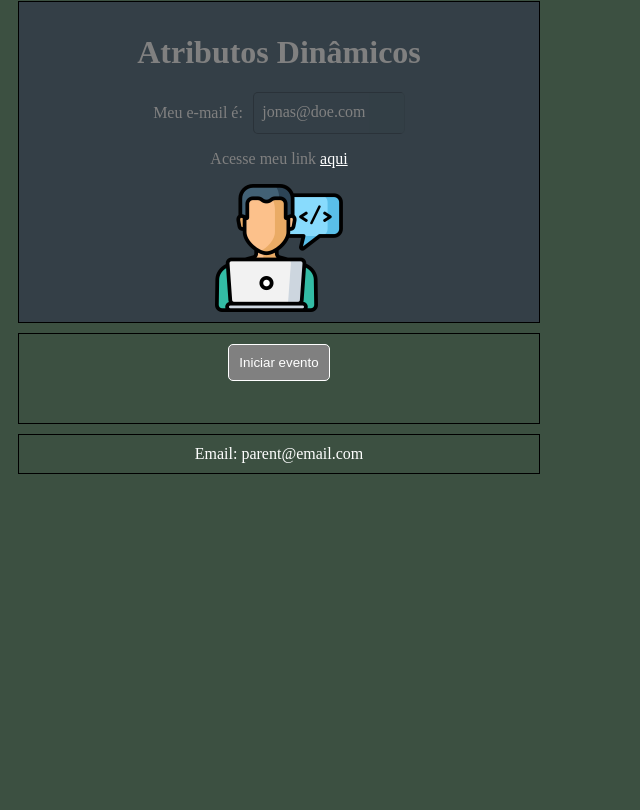
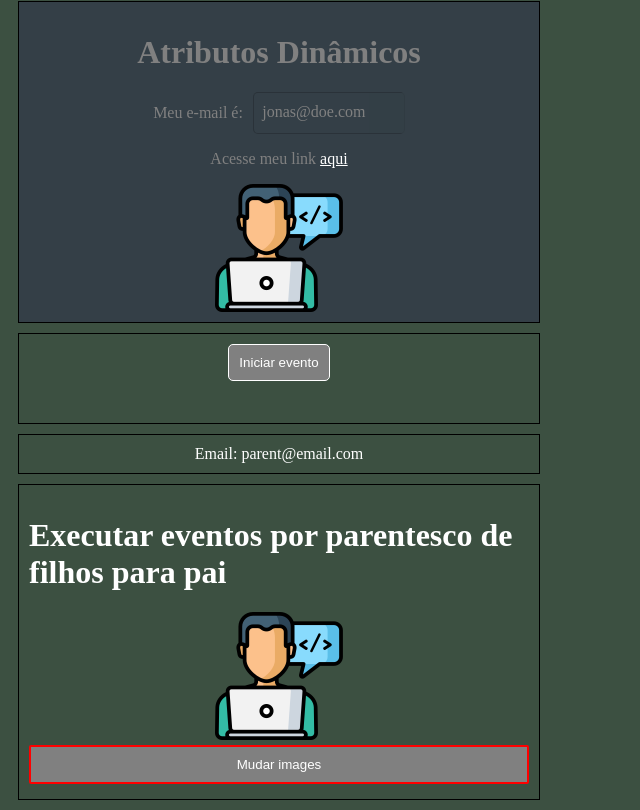
Before and after one commit to davidrogger/vue-practices, a Vue app in the folder 01-initial-use-installing/CLI/: page / in a window 1280 px wide. Shown: the part 671-1481 px from the top of the page, without its empty margins (0-640 px from the left). Before the commit the page ends 1155 px from the top, so only its background shows below. Built offline with nearby package versions, Linux system fonts and the light colour scheme; some icons are missing.

Commit message:
FEAT: data change from children to parent

```diff
--- a/01-initial-use-installing/CLI/src/App.vue
+++ b/01-initial-use-installing/CLI/src/App.vue
@@ -7,6 +7,7 @@
     <PassingProps
       email="parent@email.com"
     />
+    <EmitProps />
   </div>
 </template>
 
@@ -16,6 +17,7 @@ import CondicionalRender from './components/CondicionalRender.vue'
 import AttributesDina from './components/AttributesDina.vue';
 import MultiEvents from './components/MultiEvents.vue';
 import PassingProps from './components/PassingProps.vue';
+import EmitProps from './components/EmitProps.vue';
 
   export default {
     name: 'App',
@@ -24,7 +26,8 @@ import PassingProps from './components/PassingProps.vue';
     CondicionalRender,
     AttributesDina,
     MultiEvents,
-    PassingProps
+    PassingProps,
+    EmitProps
 }
   }
 </script>
--- /dev/null
+++ b/01-initial-use-installing/CLI/src/components/ChangeImg.vue
@@ -0,0 +1,26 @@
+<template>
+  <button
+    @click="$emit('changeImg')"
+  >
+    Mudar images
+  </button>
+</template>
+
+<script>
+  export default {
+    name: 'ChangeImg',
+    emits: ['changeImg']
+  }
+</script>
+
+<style scoped>
+  button {
+    padding: 10px;
+    margin: 5px;
+    border-radius: 2px;
+    border: 2px solid red;
+    background: gray;
+    color: white;
+    width: 100%;
+  }
+</style>
--- /dev/null
+++ b/01-initial-use-installing/CLI/src/components/EmitProps.vue
@@ -0,0 +1,33 @@
+<template>
+  <div
+    class="session"
+  >
+    <h1>
+      Executar eventos por parentesco de filhos para pai
+    </h1>
+    <img :src="avatar" :alt="description">
+    <ChangeImg
+      @change-img="changeImg"
+    />
+  </div>
+</template>
+
+<script>
+import ChangeImg from './ChangeImg.vue';
+
+  export default {
+    name: 'EmitProps',
+    data() {
+        return {
+            avatar: '/img/avatar.png',
+            description: 'avatar image'
+        };
+    },
+    components: { ChangeImg },
+    methods: {
+      changeImg() {
+        this.avatar = '/img/avatar2.png';
+      }
+    }
+}
+</script>
```
Also changed, not shown: 01-initial-use-installing/CLI/public/img/avatar2.png (added).
